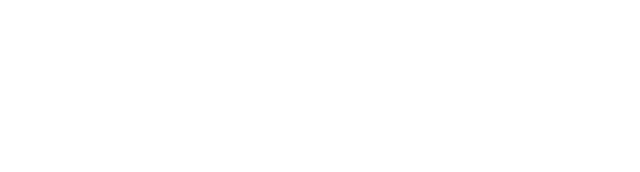
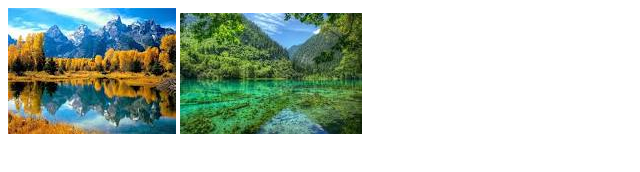
Before and after one commit to IgorYazykov/git-homework, a plain HTML site: page pages/gallery.html in a window 1280 px wide. Shown: the whole page, without its empty margins (0-640 px from the left). Drawn offline with Linux system fonts and the light colour scheme.

Commit message:
create folderes and added image

```diff
--- a/pages/gallery.html
+++ b/pages/gallery.html
@@ -1,9 +1,10 @@
 <!DOCTYPE html>
 <html lang="en">
 <head>
-    <title>Document</title>
+    <title>Gallery</title>
 </head>
 <body>
-
+    <img src="../image/1.jpg"/>
+    <img src="../image/2.jpg"/>
 </body>
 </html>
```
